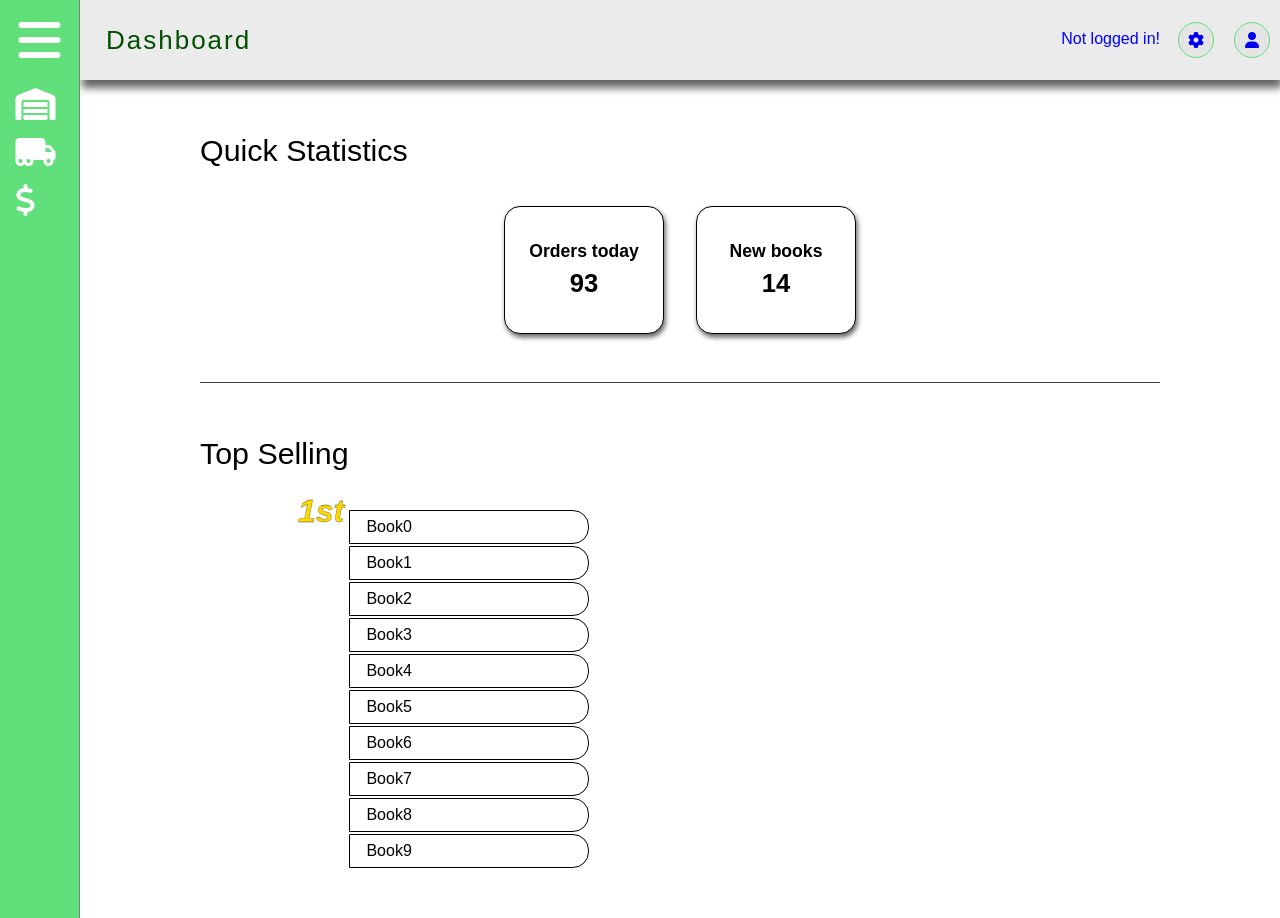
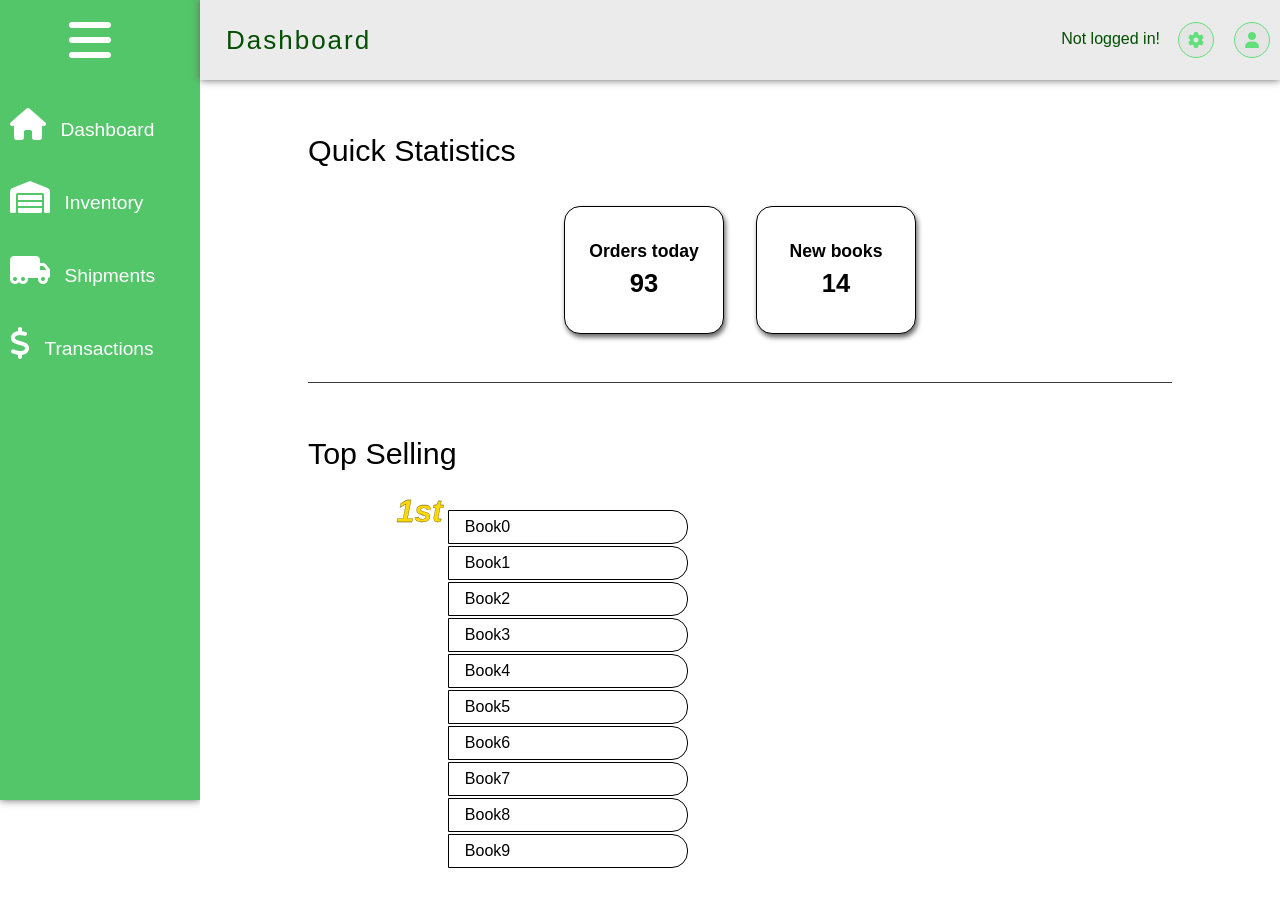
Before and after one commit to StudentJosephOrman/GreenTeamBookStoreInventory, a Django app: page / in a window 1280 px wide. Run offline with Django 4.2, Linux system fonts and the light colour scheme; some libraries are stand-ins or nearby versions; some web fonts are replaced.

Commit message:
Finished Sidebar, Tweaked overall navbar CSS

```diff
--- a/BookstoreInventory/static/css/bookstore/base.css
+++ b/BookstoreInventory/static/css/bookstore/base.css
@@ -17,17 +17,22 @@
     from {max-width: }
 } */
 
-/* Side nav styling */
+/* Side nav styling full */
+
+
 nav {
-    background-color: #60DF7A;
+    background-color: #53c66a;
+    width: 12.5em;
     min-width: 5em;
-    max-width: 5em;
+    max-width: 15em;
     min-height: 100vh;
     padding-top: 1em;
     z-index: 999;
-    border-right: groove gray 0.1em;
-    /* border-top-left-radius: 1em;
-    border-bottom-left-radius: 1em; */
+    box-shadow: 0.0em 0.0em 0.5em rgb(99, 99, 99);
+    transition: all .3s ease;
+    /* border-right: groove rgb(164, 164, 164) 0.1em; */
+    /* border-top-left-radius: 1em;*/
+    /* border-bottom-left-radius: 1em; */
 }
 
 nav ul {
@@ -36,34 +41,76 @@
     flex-direction: column;
 }
 
-nav ul li {
+nav ul li a{
     display:block;
-    margin-left: auto;
-    margin-right: auto;
-    width: 3em;
-    height: 3em;
+    padding-top: 20px;
+    padding-bottom: 20px;
+    position: relative;
 }
 
+nav ul li a:hover{
+    background: #69f886;
+}
+
+nav ul li a:hover::before{
+    content: "";
+    position: absolute;
+    top: 0;
+    left: 0 ;
+    width: 3px;
+    height: 100%;
+    background: rgb(72, 145, 67);
+    display: block;
+}
+
+
 nav ul i {
+    margin-left: 10px;
+    display: inline-block;
     color:white;
     font-size: 2em;
 }
 
+nav ul p {
+    margin-left: 10px;
+    display: inline-block;
+    color:white;
+    font-size: 1.2em;
+}
+
+
 #hamburger i {
     color: white;
-
 }
 
 
 #hamburger{
-    width: 80%;
-    margin-left: auto;
-    margin-right: auto;
-    background: #60DF7A;
-    border-top-left-radius: 20px;
+    width: 90%;
+    background: #53c66a;
     cursor: pointer;
     text-align: center;
 }
+
+/* Side navbar style collapsed */
+
+nav.collapse{
+    width: 5em;
+}
+
+nav.collapse ul li a{
+    padding-left: 0;
+    padding-right: 10px;
+    text-align: center;
+}
+
+nav.collapse ul li i{
+    margin: 0;
+}
+
+nav.collapse ul li p{
+    display: none;
+}
+
 /* -------- */
 
 /* Main section styling */
@@ -82,7 +129,7 @@
     display: flex;
     justify-content: space-between;
     align-items: center;
-    box-shadow: 0.1em 0.5em 0.5em rgb(99, 99, 99);
+    box-shadow: 0.0em 0.0em 0.5em rgb(99, 99, 99);
 }
 
 main #top-bar #page-title {
@@ -95,7 +142,7 @@
 }
 
 main #top-bar #user-greet {
-    color: blue;
+    color: rgb(2, 79, 2);
     margin-top: 0.5em;
     margin-right: 0.5em;
 }
@@ -104,7 +151,12 @@
     display: flex;
 }
 
-#top-bar ul li {
+#top-bar ul li a:hover {
+    background: #60DF7A;
+    color: #E5E5E5;
+}
+
+#top-bar ul li a {
     display: block;
     margin: 0 10px;
     width: 36px;
@@ -117,10 +169,7 @@
     color: #60DF7A;
 }
 
-#topBar ul li {
-    background: #60DF7A;
-    color: #E5E5E5;
-}
+
 
 
 #page-wrapper {
--- a/BookstoreInventory/templates/bookstore/base.html
+++ b/BookstoreInventory/templates/bookstore/base.html
@@ -5,19 +5,42 @@
 <html>
     <head>
         <script src="https://kit.fontawesome.com/bd677980e0.js" crossorigin="anonymous"></script>
+        <script src="https://code.jquery.com/jquery-3.7.1.min.js" integrity="sha256-/JqT3SQfawRcv/BIHPThkBvs0OEvtFFmqPF/lYI/Cxo=" crossorigin="anonymous"></script>
         <link rel="stylesheet" href="{% static 'css/bookstore/base.css'%}?={% now 'U' %}">
+        <script>
+            $(document).ready(function(){
+                $("#hamburger").click(function(){
+                    $("#side-nav").toggleClass("collapse");
+                });
+            });
+        </script>
+
         {% block metadata %}
         {% endblock %}
     </head>
     <body>
-        <nav id="side-nav">
-            <div id="hamburger"><i class="fa-solid fa-bars fa-3x"></i></div>
-            <ul>
-                <li><a href="/"><i class="fa-solid fa-warehouse"></i></a></li>
-                <li><a href="inventory"><i class="fa-solid fa-truck-moving"></i></a></li>
-                <li><a href="transactions"><i class="fa-solid fa-dollar-sign"></i></a></li>
-            </ul>
-        </nav>
+        <div id="sidebar-div">
+            <nav id="side-nav" class="">
+                <div id="hamburger"><i class="fa-solid fa-bars fa-3x"></i></div>
+                <ul>
+
+                    <li><a href="/"><i class="fa-solid fa-house"></i>
+                        <p>Dashboard</p>
+                    </a></li>
+                    <li><a href="inventory"><i class="fa-solid fa-warehouse"></i>
+                        <p>Inventory</p>
+                    </a></li>
+
+                    <li><a href="shipments"><i class="fa-solid fa-truck-moving"></i>
+                        <p>Shipments</p>
+                    </a></li>
+
+                    <li><a href="transactions"><i class="fa-solid fa-dollar-sign"></i>
+                        <p>Transactions</p>
+                    </a></li>
+                </ul>
+            </nav>
+        </div>
 
         <main>
             <div id="top-bar">
```
